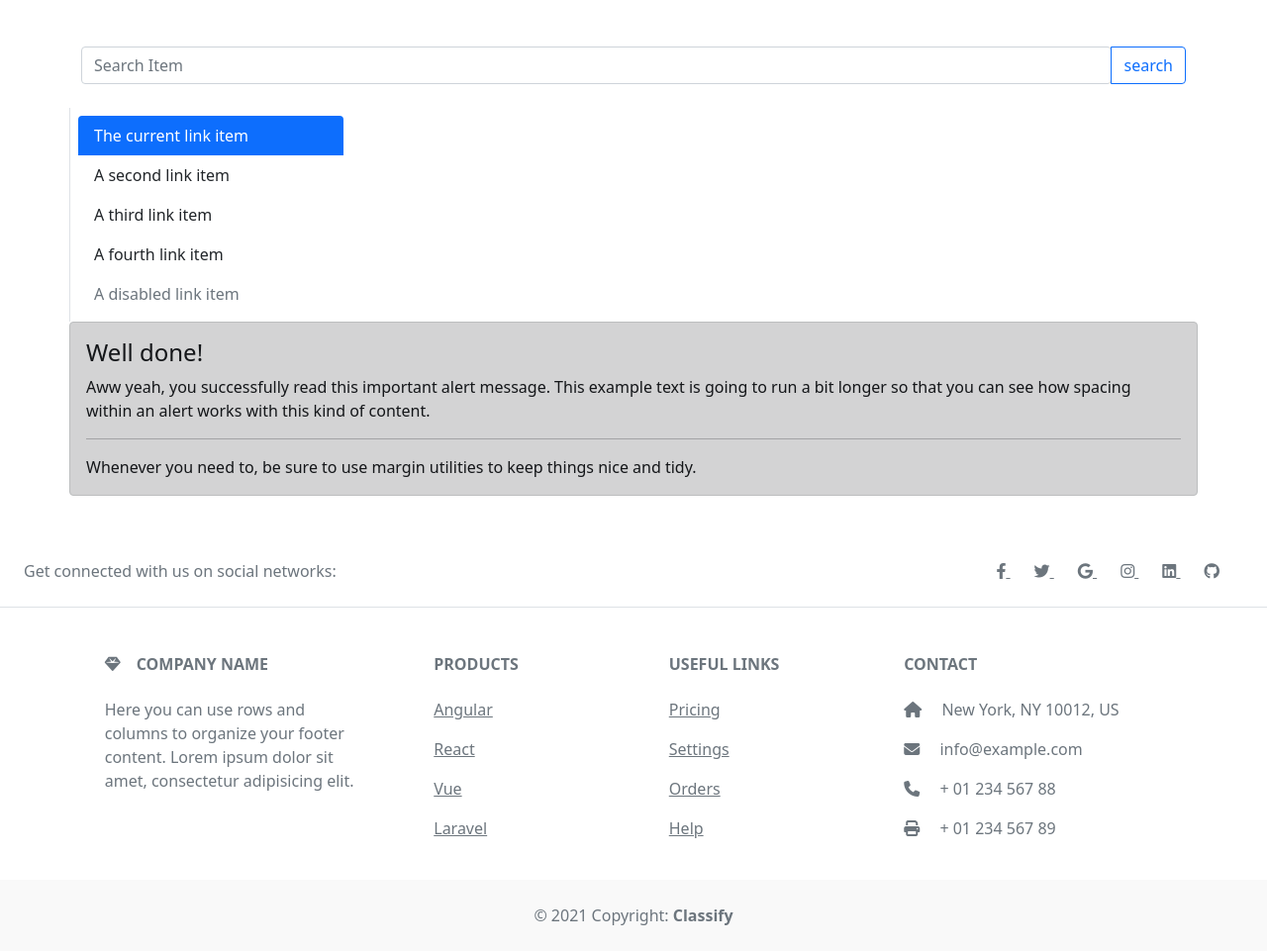
After one commit to rcoffie/classify, a Django app: page /item_engine/item_list/ in a window 1280 px wide. The commit adds this page. Shown: the part 505-1466 px from the top of the page at 99% size. Run offline with Django 3.2, Linux system fonts and the light colour scheme; data that the repository does not hold is empty; some libraries are stand-ins or nearby versions.

Commit message:
create item page

```diff
--- a/core/item_engine/urls.py
+++ b/core/item_engine/urls.py
@@ -7,4 +7,5 @@ urlpatterns = [
     path("add_item/", views.add_item, name="add_item"),
     path("edit_item/<int:id>/", views.edit_item, name="edit_item"),
     path("delete_item/<int:id>/", views.delete_item, name="delete_item"),
+    path('item_list/',views.item_list,name="item_list"),
 ]
--- a/core/item_engine/views.py
+++ b/core/item_engine/views.py
@@ -5,6 +5,11 @@ from .models import Category, Item
 from django.contrib.auth.decorators import login_required
 # Create your views here.
 
+
+def item_list(request):
+    items = Item.objects.filter(is_sold=False)
+    context = {'items':items}
+    return render(request, 'item_engine/item-list.html',context)
 
 def item_detail(request, id):
     item = get_object_or_404(Item, id=id)
--- a/core/templates/base.html
+++ b/core/templates/base.html
@@ -52,7 +52,7 @@
             <a class="nav-link" href="{% url 'dashboard' %}">Dashboard</a>
           </li>
           <li class="nav-item">
-            <a class="nav-link" href="#">Team</a>
+            <a class="nav-link" href="{% url 'item_list' %}">Product</a>
           </li>
           <li class="nav-item">
             <a class="nav-link" href="#">Projects</a>
--- /dev/null
+++ b/core/templates/item_engine/item-list.html
@@ -0,0 +1,74 @@
+{% extends 'base.html' %}
+
+{% block content %}
+<div class="container-fluid mb-5">
+    <!-- Background image -->
+<div
+class="bg-image"
+style="
+  background-image: url('https://media.istockphoto.com/id/1151038205/vector/happy-people-doing-grocery-shopping-online.jpg?s=170667a&w=0&k=20&c=fm-s3mn1tOKotj4HmtqF_Ub1FvoKzXJhA_EIb04Ac0k=');
+  height: 400px;
+"
+></div>
+<!-- Background image -->
+</div>
+<div class="container">
+    <div class="row">
+
+        <form class="input-group">
+            <input type="search" name="query" class="form-control rounded" placeholder="Search Item" aria-label="Search" aria-describedby="search-addon" />
+            <button type="button" class="btn btn-outline-primary">search</button>
+        </form>
+    </div>
+</div>
+<div class="container my-4">
+
+    <div class="row">
+        <div class="col-md-3 p-2 border-start">
+            <div class="list-group list-group-light">
+                <a href="#" class="list-group-item list-group-item-action px-3 border-0 active" aria-current="true">
+                  The current link item</a>
+                <a href="#" class="list-group-item list-group-item-action px-3 border-0">A second link item</a>
+                <a href="#" class="list-group-item list-group-item-action px-3 border-0">A third link item</a>
+                <a href="#" class="list-group-item list-group-item-action px-3 border-0">A fourth link item</a>
+                <a class="list-group-item list-group-item-action px-3 border-0 disabled">A disabled link item</a>
+              </div>
+           </div>
+        {% if items %}
+        <div class="col-md-8 border-lg shadow">
+            <div class="row">
+
+                {% for each in items %}
+                <div class="col-md-4 my-4 ml-1 p-2 ">
+                    <div class="card">
+                        <div class="bg-image hover-overlay ripple" data-mdb-ripple-color="light">
+                          <img style="height: 250px;" src="{{each.item_image.url}}" class="img-fluid"/>
+                          <a href="#!">
+                            <div class="mask" style="background-color: rgba(251, 251, 251, 0.15);"></div>
+                          </a>
+                        </div>
+                        <div class="card-body">
+                          <h5 class="card-title">{{each.name}}</h5>
+                          <p class="card-text">{{each.description| truncatechars:80}}</p>
+
+                        </div>
+                      </div>
+
+                </div>
+                {% endfor %}
+            </div>
+
+        </div>
+        {% else %}
+        <div class="alert alert-dark" role="alert">
+            <h4 class="alert-heading">Well done!</h4>
+            <p>Aww yeah, you successfully read this important alert message. This example text is going to run a bit longer so that you can see how spacing within an alert works with this kind of content.</p>
+            <hr>
+            <p class="mb-0">Whenever you need to, be sure to use margin utilities to keep things nice and tidy.</p>
+          </div>
+        {% endif %}
+    </div>
+</div>
+</div>
+
+{% endblock %}
```
Also changed, not shown: todo.md (+2 -1 lines), core/templates/partails/search.html (added).
